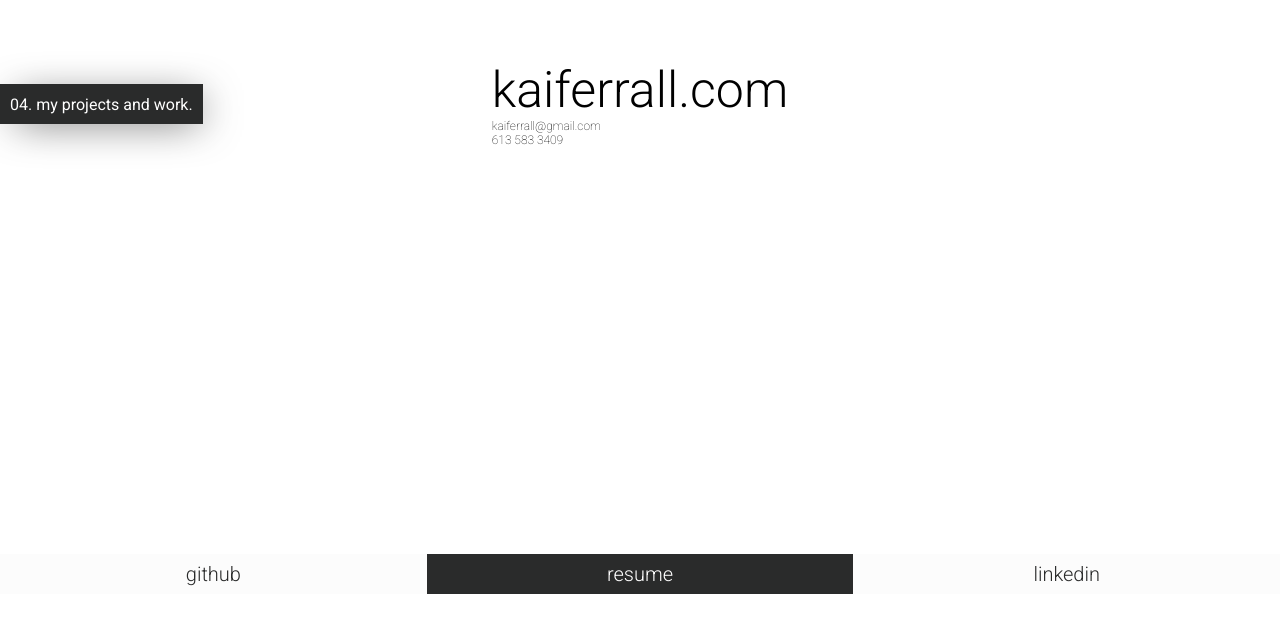
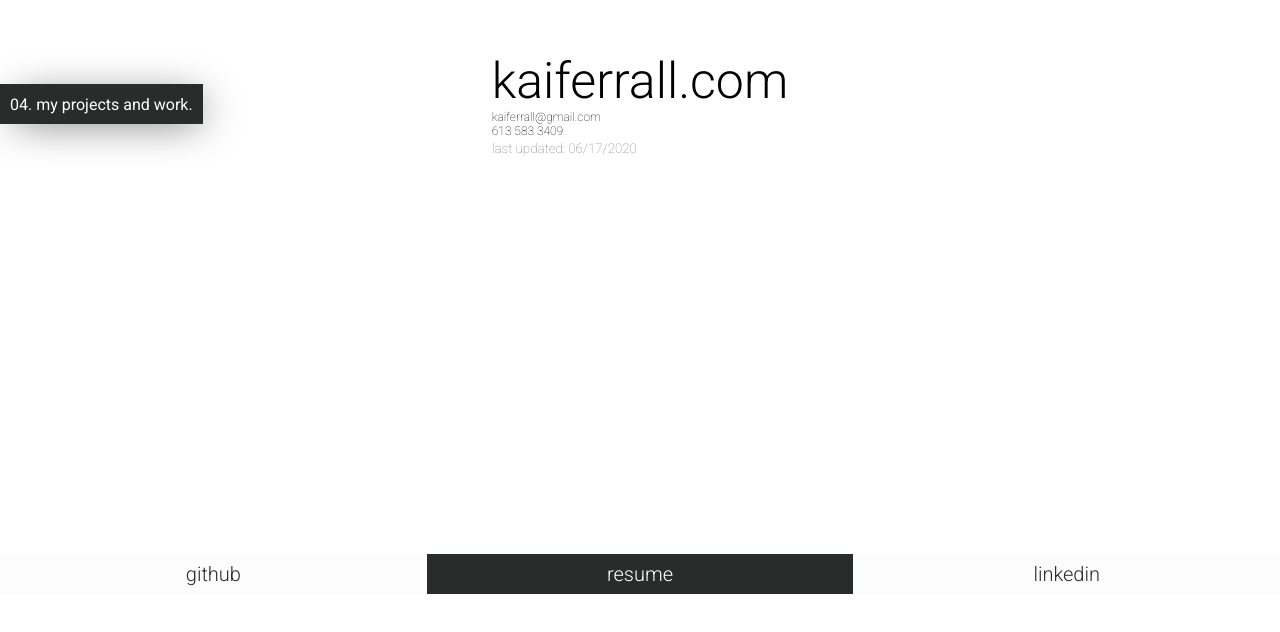
Before and after one commit to kaiferrall/personal-website, a website: page public/index.html in a window 1280 px wide. Shown: the part 296-928 px from the top of the page. Drawn offline with nearby package versions, Linux system fonts and the light colour scheme.

Commit message:
added updated date.

```diff
--- a/public/index.html
+++ b/public/index.html
@@ -22,6 +22,7 @@
         <div>
           <p>kaiferrall@gmail.com</p>
           <p>613 583 3409</p>
+          <small>last updated: 06/17/2020</small>
         </div>
       </div>
     </div>
--- a/public/styles/index.css
+++ b/public/styles/index.css
@@ -82,6 +82,11 @@ h4 {
 .name-container p {
     font-weight: 200;
     font-size: 12px;
+}
+
+.name-container small {
+    font-weight: 200;
+    color: grey;
 }
 
 .links {
```
